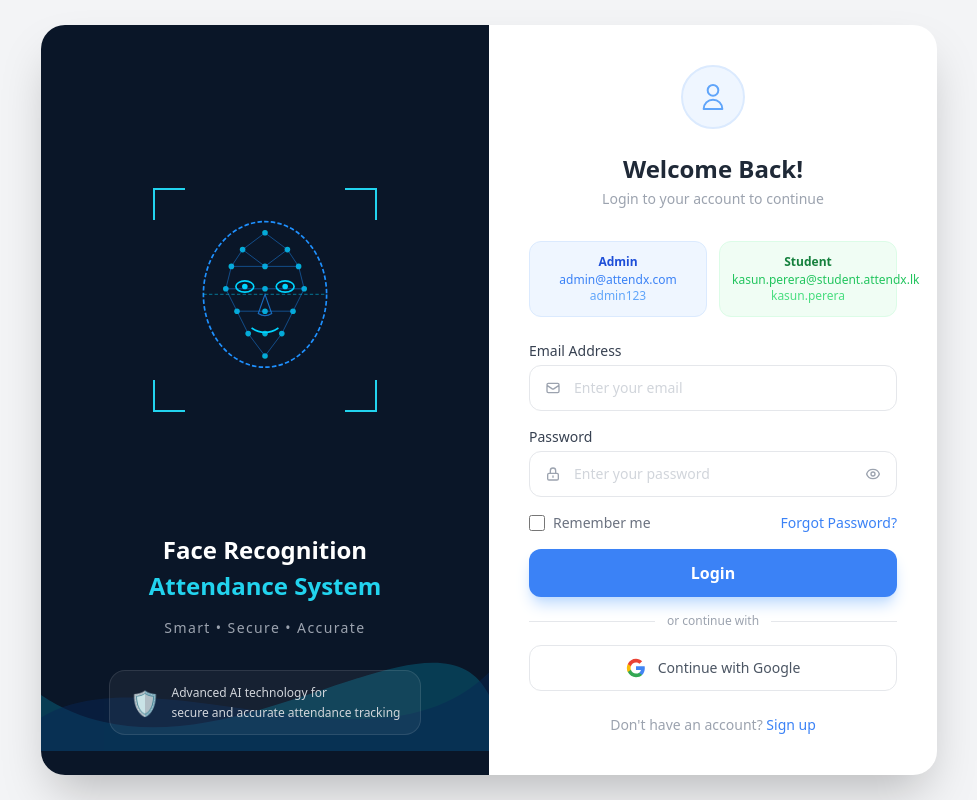
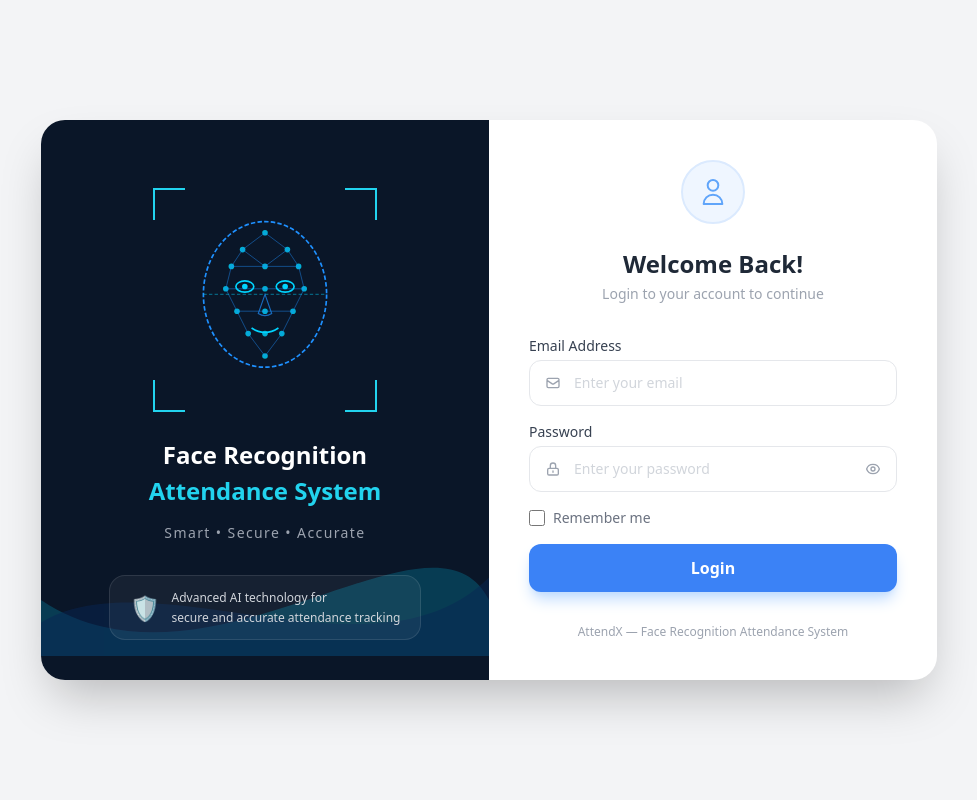
Before and after one commit to SathsaraniBS/AttendX, a React (Create React App) app in the folder client/: page / in a window 1280 px wide. Shown: the whole page, without its empty margins (151-1128 px from the left). Built offline with nearby package versions, Linux system fonts and the light colour scheme.

Commit message:
feat: Add "Remember me" functionality in Login component; enhance error handling and update UI elements

```diff
--- a/client/src/pages/Login.jsx
+++ b/client/src/pages/Login.jsx
@@ -33,6 +33,13 @@ export default function Login() {
         name, role, email: form.email
       }));
 
+      // ✅ Remember me — email save කරනවා
+      if (remember) {
+        localStorage.setItem('remembered_email', form.email);
+      } else {
+        localStorage.removeItem('remembered_email');
+      }
+
       // ✅ Student data save
       if (role === 'student' && student) {
         localStorage.setItem('student_token', token);
@@ -44,6 +51,8 @@ export default function Login() {
         navigate('/admin-dashboard');
       } else if (role === 'student') {
         navigate('/student-dashboard');
+      } else {
+        setError('Unknown role. Please contact admin.');
       }
 
     } catch (err) {
@@ -57,9 +66,10 @@ export default function Login() {
     <div className="min-h-screen bg-gray-100 flex items-center justify-center p-4">
       <div className="w-full max-w-4xl bg-white rounded-3xl shadow-2xl overflow-hidden flex">
 
-        {/* LEFT SIDE */}
+        {/* ===== LEFT SIDE ===== */}
         <div className="hidden lg:flex w-1/2 bg-[#0a1628] flex-col items-center justify-between p-10 relative overflow-hidden">
 
+          {/* Wave Background */}
           <div className="absolute bottom-0 left-0 right-0 h-48 opacity-20">
             <svg viewBox="0 0 400 150" className="w-full">
               <path d="M0,100 C150,200 350,0 400,100 L400,150 L0,150 Z" fill="#00d4ff"/>
@@ -67,19 +77,20 @@ export default function Login() {
             </svg>
           </div>
 
+          {/* Face SVG Illustration */}
           <div className="flex-1 flex items-center justify-center">
             <div className="relative w-56 h-56">
-              <div className="absolute top-0 left-0 w-8 h-8 border-t-2 border-l-2 border-cyan-400"></div>
-              <div className="absolute top-0 right-0 w-8 h-8 border-t-2 border-r-2 border-cyan-400"></div>
-              <div className="absolute bottom-0 left-0 w-8 h-8 border-b-2 border-l-2 border-cyan-400"></div>
-              <div className="absolute bottom-0 right-0 w-8 h-8 border-b-2 border-r-2 border-cyan-400"></div>
+              <div className="absolute top-0 left-0 w-8 h-8 border-t-2 border-l-2 border-cyan-400"/>
+              <div className="absolute top-0 right-0 w-8 h-8 border-t-2 border-r-2 border-cyan-400"/>
+              <div className="absolute bottom-0 left-0 w-8 h-8 border-b-2 border-l-2 border-cyan-400"/>
+              <div className="absolute bottom-0 right-0 w-8 h-8 border-b-2 border-r-2 border-cyan-400"/>
               <svg viewBox="0 0 200 200" className="w-full h-full" fill="none">
                 <ellipse cx="100" cy="95" rx="55" ry="65" stroke="#1e90ff" strokeWidth="1.5" strokeDasharray="4 2"/>
                 {[
                   [100,40],[80,55],[120,55],[70,70],[100,70],[130,70],
                   [65,90],[100,90],[135,90],[75,110],[100,110],[125,110],
                   [85,130],[100,130],[115,130],[100,150]
-                ].map(([cx,cy], i) => (
+                ].map(([cx, cy], i) => (
                   <circle key={i} cx={cx} cy={cy} r="2.5" fill="#00d4ff" opacity="0.8"/>
                 ))}
                 <line x1="100" y1="40" x2="80" y2="55" stroke="#1e90ff" strokeWidth="0.8" opacity="0.5"/>
@@ -113,12 +124,14 @@ export default function Login() {
             </div>
           </div>
 
+          {/* Branding */}
           <div className="text-center mb-8 relative z-10">
             <h2 className="text-white text-2xl font-bold mb-1">Face Recognition</h2>
             <h3 className="text-cyan-400 text-2xl font-bold mb-4">Attendance System</h3>
             <p className="text-gray-400 text-sm tracking-widest">Smart • Secure • Accurate</p>
           </div>
 
+          {/* Badge */}
           <div className="flex items-center gap-3 bg-white/5 rounded-2xl px-5 py-3 border border-white/10 relative z-10">
             <span className="text-2xl">🛡️</span>
             <p className="text-gray-300 text-xs leading-relaxed">
@@ -127,9 +140,10 @@ export default function Login() {
           </div>
         </div>
 
-        {/* RIGHT SIDE — Login Form */}
+        {/* ===== RIGHT SIDE — Login Form ===== */}
         <div className="w-full lg:w-1/2 flex flex-col items-center justify-center p-10">
 
+          {/* Icon */}
           <div className="w-16 h-16 rounded-full bg-blue-50 border-2 border-blue-100 flex items-center justify-center mb-6">
             <svg className="w-8 h-8 text-blue-400" fill="none" stroke="currentColor" viewBox="0 0 24 24">
               <path strokeLinecap="round" strokeLinejoin="round" strokeWidth={1.5}
@@ -140,24 +154,14 @@ export default function Login() {
           <h1 className="text-2xl font-bold text-gray-800 mb-1">Welcome Back!</h1>
           <p className="text-gray-400 text-sm mb-8">Login to your account to continue</p>
 
-          {/* ✅ Role hint */}
-          <div className="w-full grid grid-cols-2 gap-3 mb-6">
-            <div className="bg-blue-50 border border-blue-100 rounded-xl p-3 text-center">
-              <p className="text-xs font-semibold text-blue-700">Admin</p>
-              <p className="text-xs text-blue-500 mt-0.5">admin@attendx.com</p>
-              <p className="text-xs text-blue-400">admin123</p>
-            </div>
-            <div className="bg-green-50 border border-green-100 rounded-xl p-3 text-center">
-              <p className="text-xs font-semibold text-green-700">Student</p>
-              <p className="text-xs text-green-500 mt-0.5">kasun.perera@student.attendx.lk</p>
-              <p className="text-xs text-green-400">kasun.perera</p>
-            </div>
-          </div>
-
-          {/* Error */}
+          {/* ✅ Error Message */}
           {error && (
-            <div className="w-full bg-red-50 border border-red-200 text-red-500 text-sm px-4 py-3 rounded-xl mb-4">
-              ⚠️ {error}
+            <div className="w-full bg-red-50 border border-red-200 text-red-500 text-sm px-4 py-3 rounded-xl mb-4 flex items-center gap-2">
+              <svg className="w-4 h-4 flex-shrink-0" fill="none" stroke="currentColor" viewBox="0 0 24 24">
+                <path strokeLinecap="round" strokeLinejoin="round" strokeWidth={2}
+                  d="M12 9v2m0 4h.01M10.29 3.86L1.82 18a2 2 0 001.71 3h16.94a2 2 0 001.71-3L13.71 3.86a2 2 0 00-3.42 0z"/>
+              </svg>
+              {error}
             </div>
           )}
 
@@ -179,9 +183,10 @@ export default function Login() {
                   type="email"
                   placeholder="Enter your email"
                   value={form.email}
-                  onChange={e => setForm({...form, email: e.target.value})}
+                  onChange={e => setForm({ ...form, email: e.target.value })}
                   className="w-full pl-11 pr-4 py-3 border border-gray-200 rounded-xl text-sm focus:outline-none focus:border-blue-400 focus:ring-2 focus:ring-blue-100 transition-all text-gray-700 placeholder-gray-300"
                   required
+                  autoComplete="email"
                 />
               </div>
             </div>
@@ -202,13 +207,14 @@ export default function Login() {
                   type={showPassword ? 'text' : 'password'}
                   placeholder="Enter your password"
                   value={form.password}
-                  onChange={e => setForm({...form, password: e.target.value})}
+                  onChange={e => setForm({ ...form, password: e.target.value })}
                   className="w-full pl-11 pr-11 py-3 border border-gray-200 rounded-xl text-sm focus:outline-none focus:border-blue-400 focus:ring-2 focus:ring-blue-100 transition-all text-gray-700 placeholder-gray-300"
                   required
+                  autoComplete="current-password"
                 />
                 <button type="button"
                   onClick={() => setShowPassword(!showPassword)}
-                  className="absolute right-4 top-1/2 -translate-y-1/2 text-gray-400 hover:text-gray-600">
+                  className="absolute right-4 top-1/2 -translate-y-1/2 text-gray-400 hover:text-gray-600 transition-all">
                   {showPassword ? (
                     <svg className="w-4 h-4" fill="none" stroke="currentColor" viewBox="0 0 24 24">
                       <path strokeLinecap="round" strokeLinejoin="round" strokeWidth={2}
@@ -225,22 +231,23 @@ export default function Login() {
               </div>
             </div>
 
-            {/* Remember + Forgot */}
+            {/* Remember me */}
             <div className="flex items-center justify-between">
               <label className="flex items-center gap-2 cursor-pointer">
-                <input type="checkbox" checked={remember}
+                <input
+                  type="checkbox"
+                  checked={remember}
                   onChange={e => setRemember(e.target.checked)}
-                  className="w-4 h-4 rounded border-gray-300 text-blue-500"/>
+                  className="w-4 h-4 rounded border-gray-300 text-blue-500 cursor-pointer"/>
                 <span className="text-gray-500 text-sm">Remember me</span>
               </label>
-              <button type="button" className="text-blue-500 text-sm hover:underline font-medium">
-                Forgot Password?
-              </button>
             </div>
 
             {/* Login Button */}
-            <button type="submit" disabled={loading}
-              className="w-full py-3 bg-blue-500 hover:bg-blue-600 text-white font-semibold rounded-xl transition-all duration-300 shadow-lg shadow-blue-200 disabled:opacity-70">
+            <button
+              type="submit"
+              disabled={loading}
+              className="w-full py-3 bg-blue-500 hover:bg-blue-600 text-white font-semibold rounded-xl transition-all duration-300 shadow-lg shadow-blue-200 disabled:opacity-70 disabled:cursor-not-allowed">
               {loading ? (
                 <span className="flex items-center justify-center gap-2">
                   <svg className="w-4 h-4 animate-spin" viewBox="0 0 24 24" fill="none">
@@ -252,31 +259,14 @@ export default function Login() {
               ) : 'Login'}
             </button>
 
-            {/* Divider */}
-            <div className="flex items-center gap-3">
-              <div className="flex-1 h-px bg-gray-200"></div>
-              <span className="text-gray-400 text-xs">or continue with</span>
-              <div className="flex-1 h-px bg-gray-200"></div>
-            </div>
-
-            {/* Google Button */}
-            <button type="button"
-              className="w-full py-3 border border-gray-200 rounded-xl text-gray-600 text-sm font-medium hover:bg-gray-50 transition-all flex items-center justify-center gap-3">
-              <svg className="w-5 h-5" viewBox="0 0 24 24">
-                <path fill="#4285F4" d="M22.56 12.25c0-.78-.07-1.53-.2-2.25H12v4.26h5.92c-.26 1.37-1.04 2.53-2.21 3.31v2.77h3.57c2.08-1.92 3.28-4.74 3.28-8.09z"/>
-                <path fill="#34A853" d="M12 23c2.97 0 5.46-.98 7.28-2.66l-3.57-2.77c-.98.66-2.23 1.06-3.71 1.06-2.86 0-5.29-1.93-6.16-4.53H2.18v2.84C3.99 20.53 7.7 23 12 23z"/>
-                <path fill="#FBBC05" d="M5.84 14.09c-.22-.66-.35-1.36-.35-2.09s.13-1.43.35-2.09V7.07H2.18C1.43 8.55 1 10.22 1 12s.43 3.45 1.18 4.93l2.85-2.22.81-.62z"/>
-                <path fill="#EA4335" d="M12 5.38c1.62 0 3.06.56 4.21 1.64l3.15-3.15C17.45 2.09 14.97 1 12 1 7.7 1 3.99 3.47 2.18 7.07l3.66 2.84c.87-2.6 3.3-4.53 6.16-4.53z"/>
-              </svg>
-              Continue with Google
-            </button>
           </form>
 
-          <p className="mt-6 text-gray-400 text-sm">
-            Don't have an account?{' '}
-            <button className="text-blue-500 font-medium hover:underline">Sign up</button>
+          {/* Footer note */}
+          <p className="mt-8 text-gray-400 text-xs text-center">
+            AttendX — Face Recognition Attendance System
           </p>
         </div>
+
       </div>
     </div>
   );
```
Also changed, not shown: 1 other file (tests, documents, lock files or other folders).
